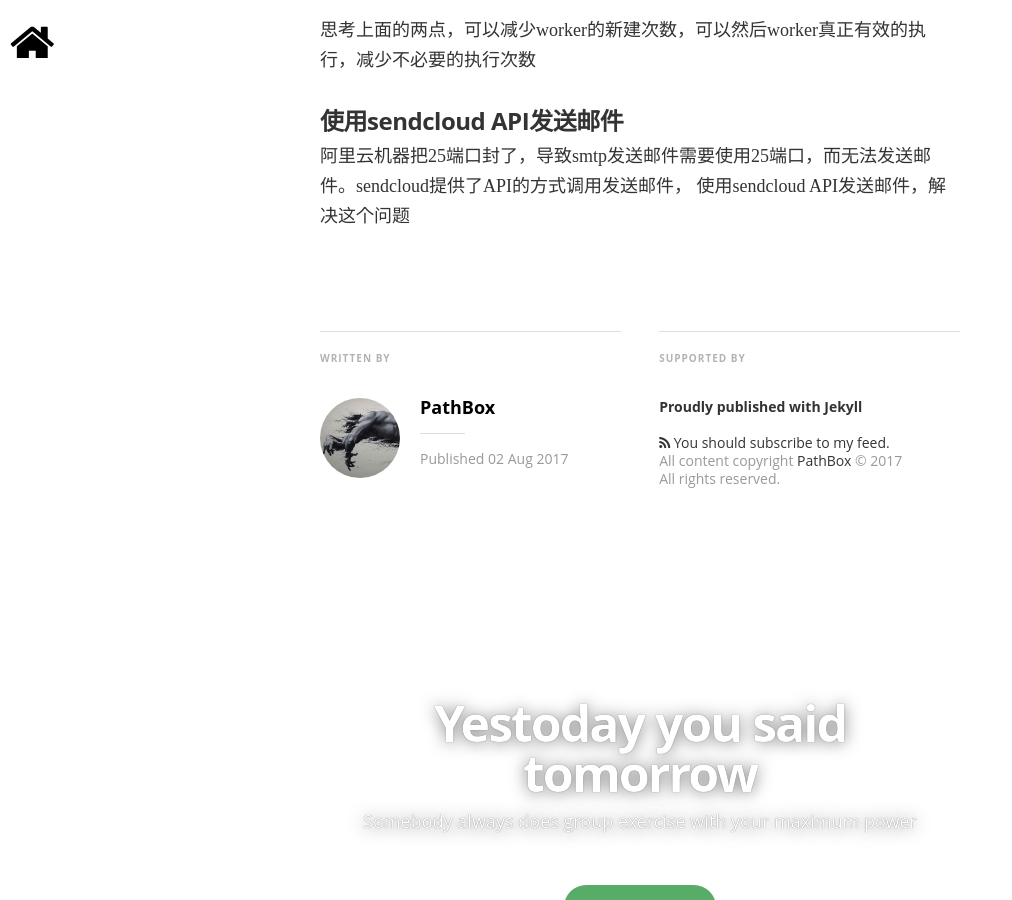
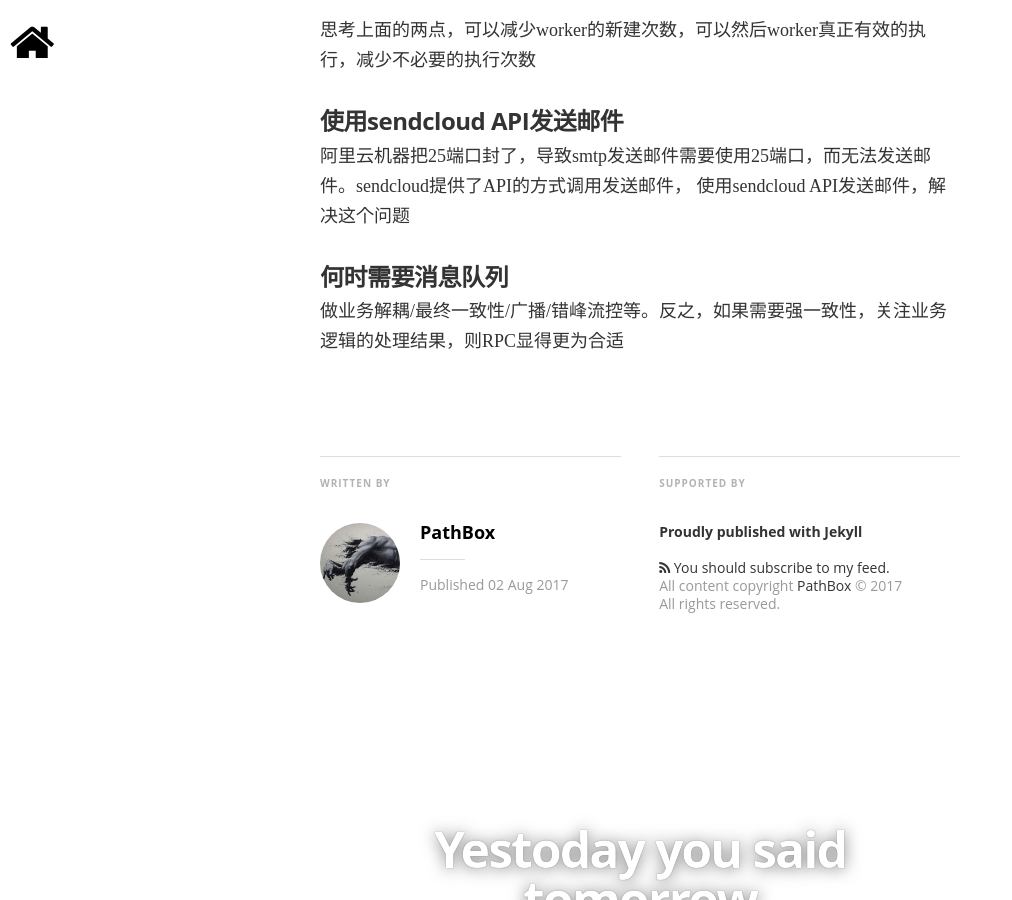
Before and after one commit to pathbox/pathbox.github.io, a Jekyll site: the page built from _posts/2017-08-02-work-summary-in-Udesk-seven.md, in a window 1280 px wide and 900 px high, scrolled down 1295 px. Shown: the whole window, without its empty margins (0-1012 px from the left). Built offline with Jekyll 4.4.1, drawn with Linux system fonts in a browser that asks for light colours; nearby versions of some CDN libraries; some web fonts are replaced; comment, search, counter and statistics services are not loaded.

Commit message:
何时需要消息队列

```diff
--- a/_posts/2017-08-02-work-summary-in-Udesk-seven.md
+++ b/_posts/2017-08-02-work-summary-in-Udesk-seven.md
@@ -23,3 +23,6 @@ result1 = file_name.match(/\A.*\[(\S+)\].*\Z/)
 #####  使用sendcloud API发送邮件
 阿里云机器把25端口封了，导致smtp发送邮件需要使用25端口，而无法发送邮件。sendcloud提供了API的方式调用发送邮件，
 使用sendcloud API发送邮件，解决这个问题
+
+##### 何时需要消息队列
+做业务解耦/最终一致性/广播/错峰流控等。反之，如果需要强一致性，关注业务逻辑的处理结果，则RPC显得更为合适
```
